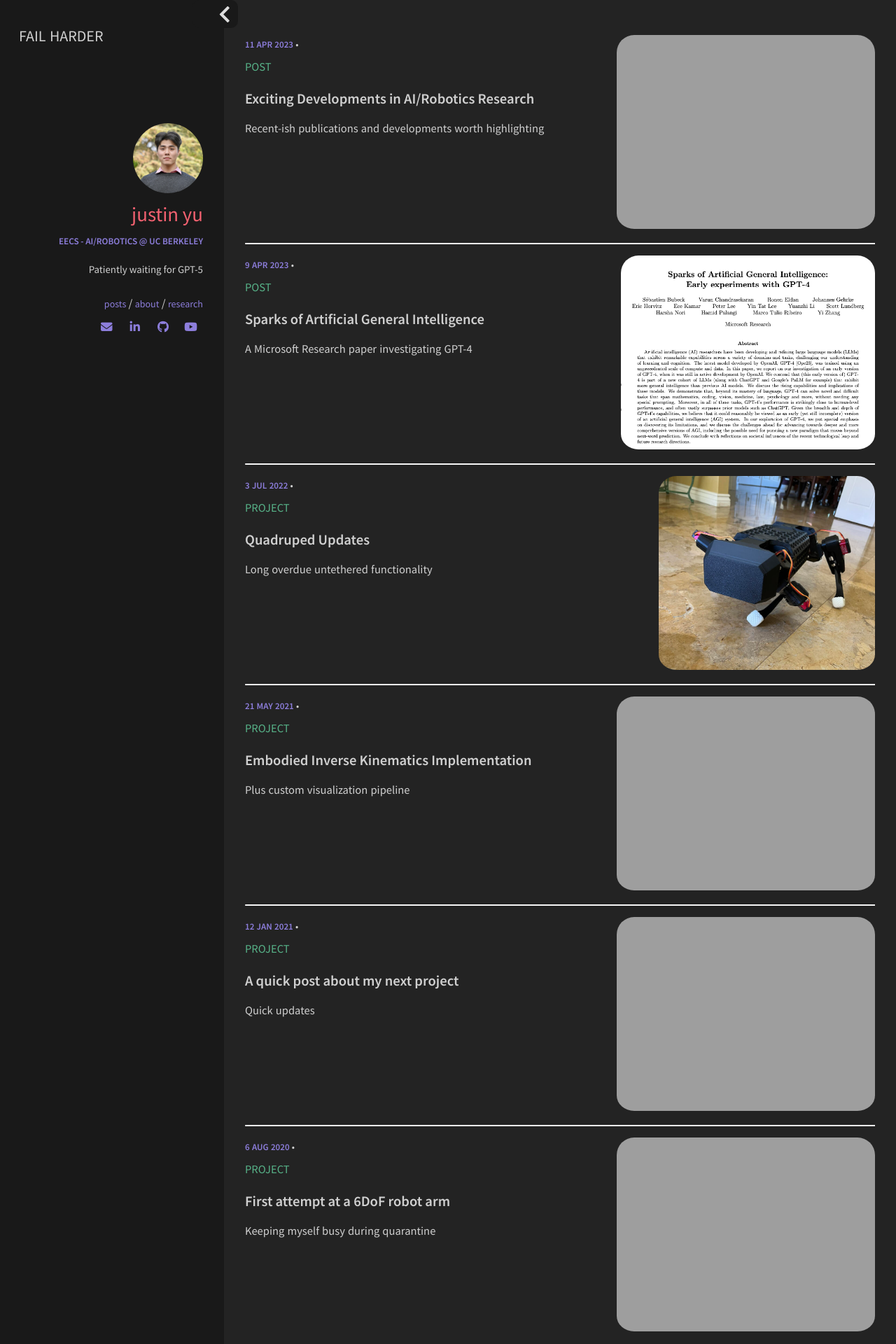
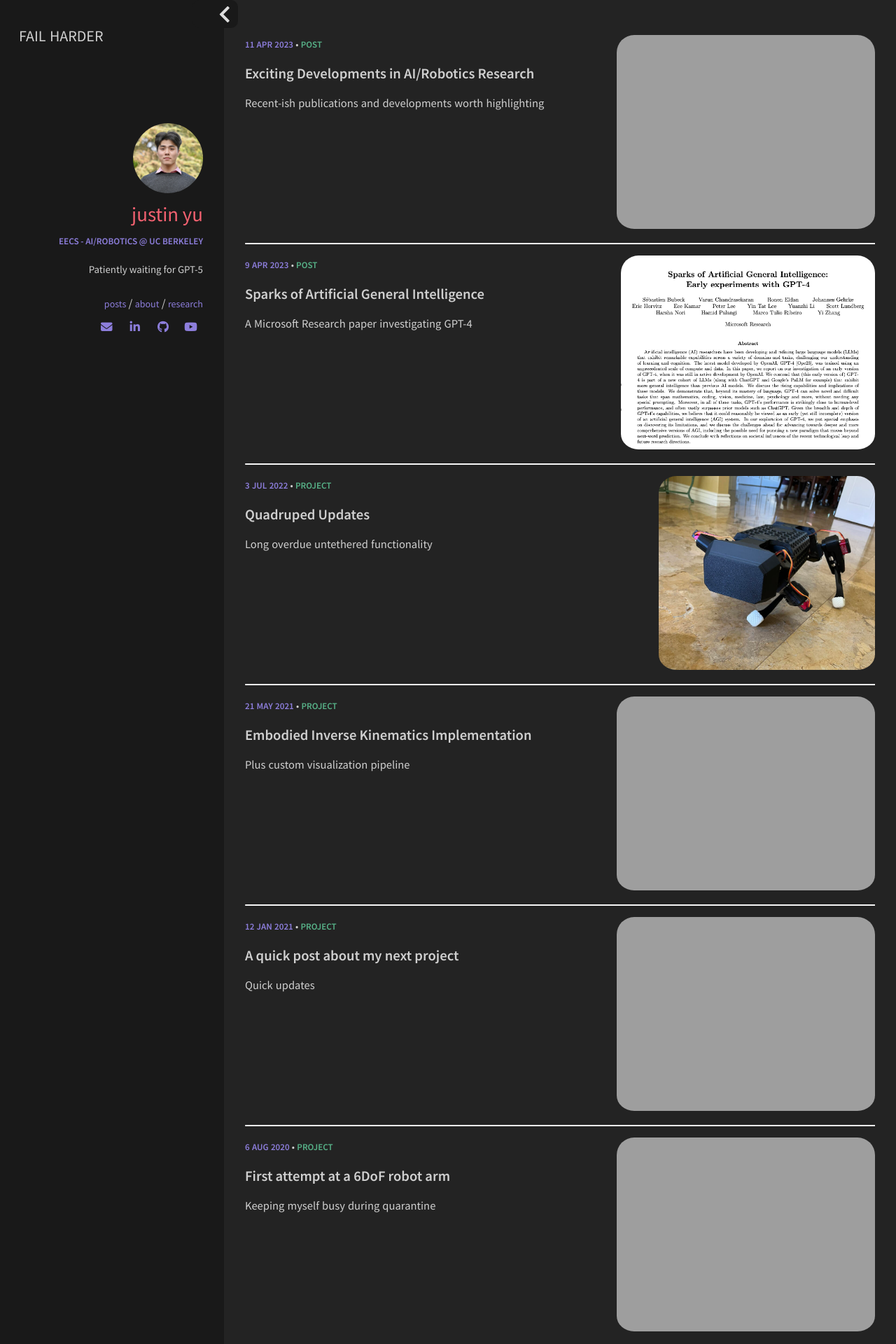
Before and after one commit to uynitsuj/uynitsuj.github.io, a Jekyll site: the page built from index.html, in a window 1280 px wide. Shown: the top 1920 px of the page at 70% size. Built offline with Jekyll 4.4.1, drawn with Linux system fonts in a browser that asks for light colours; nearby versions of some CDN libraries.

Commit message:
category attempt 2

```diff
--- a/_layouts/post_listing.html
+++ b/_layouts/post_listing.html
@@ -19,9 +19,8 @@
             {% if post.categories.size > 0 %}
             •
             {% for cat in post.categories %}
-            <!--<a class="post-cat" href="{{ site.url }}/categories/#{{ cat }}">{{ cat }}</a>-->
-            <p style="text-transform: uppercase;
-                color: #5dc294e6;display:inline;">{{ cat }}</p>
+            <span class="post-cat"> {{ cat }}
+            </span>
             {% unless forloop.last %}
             <span>/</span>
             {% endunless %}
```
